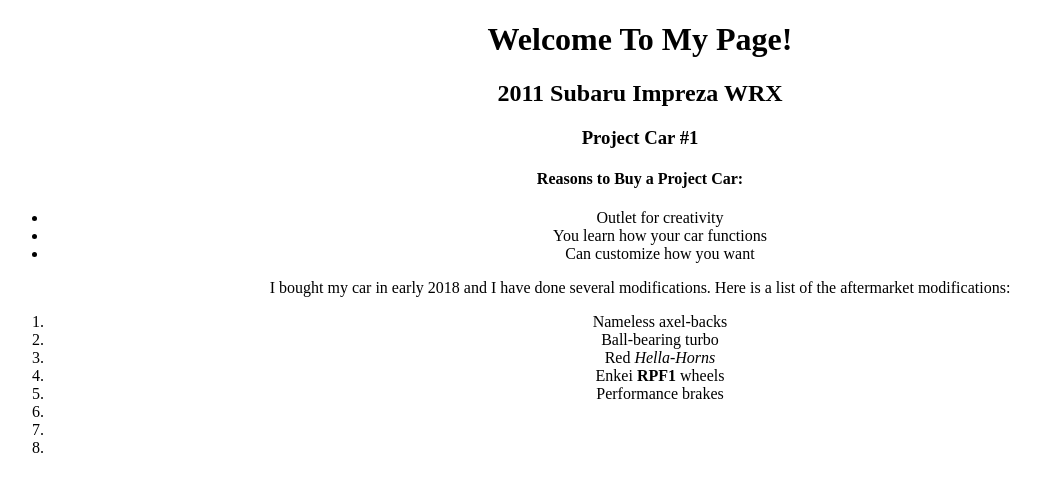
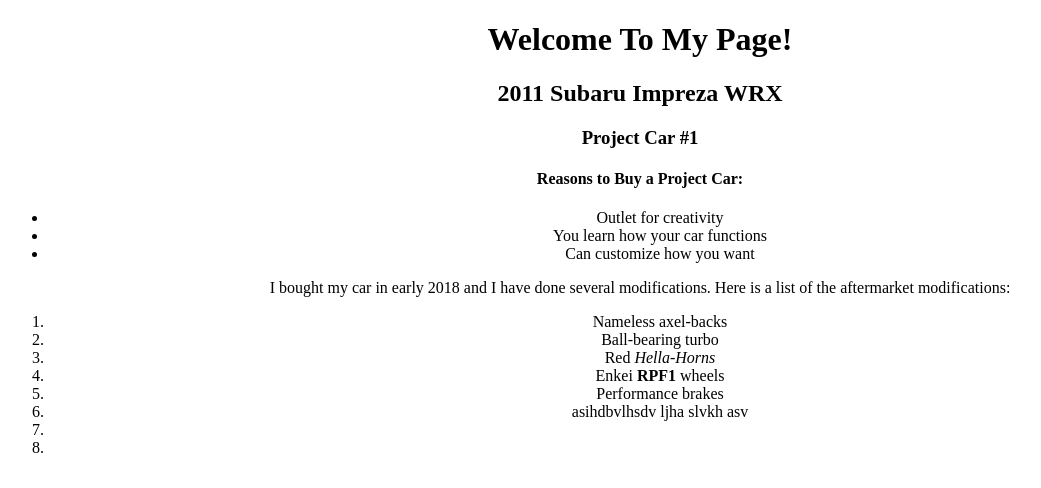
Before and after one commit to mfordd/wrx, a website: page public/index.html in a window 1280 px wide. Shown: the top 488 px of the page, without its empty margins (0-1041 px from the left). Drawn offline with Linux system fonts and the light colour scheme.

Commit message:
second commit

```diff
--- a/public/index.html
+++ b/public/index.html
@@ -21,7 +21,7 @@
     <li>Red <em>Hella-Horns</em></li>
     <li>Enkei <strong>RPF1</strong> wheels</li>
     <li>Performance brakes</li>
-    <li></li>
+    <li>asihdbvlhsdv ljha slvkh asv</li>
     <li></li>
     <li></li>
 </ol>
```
